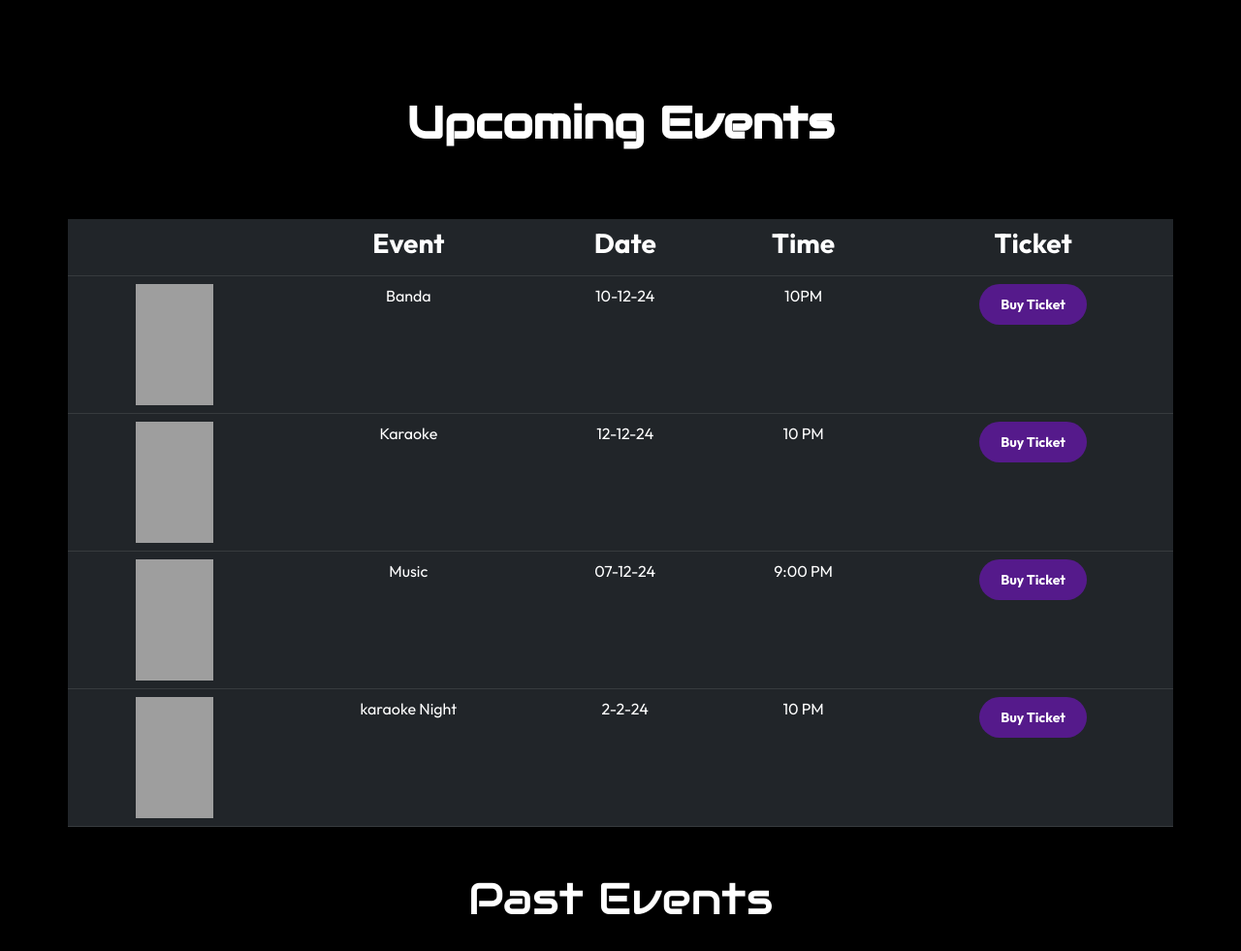
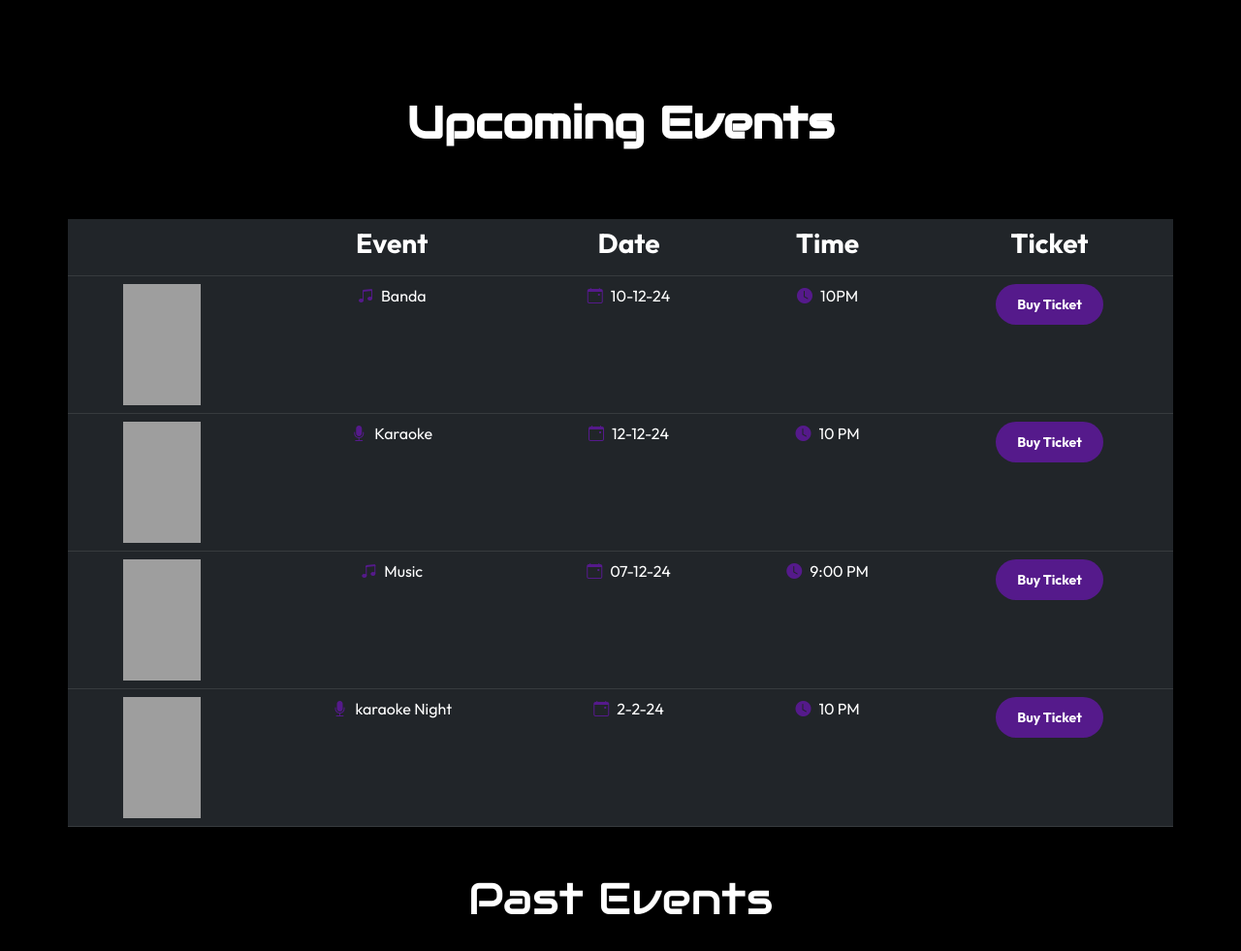
Before and after one commit to J5037/Nightclub_Website, a Flask app: page / in a window 1280 px wide. Shown: the part 801-1782 px from the top of the page at 97% size. Run offline with Flask 3, Linux system fonts and the light colour scheme; data comes from the database, SQL or seed files in the repository; both versions use the stored data as it was after the commit; some libraries are stand-ins or nearby versions; grey boxes are pictures that could not be loaded.

Commit message:
add bs logos to event info

```diff
--- a/templates/index.html
+++ b/templates/index.html
@@ -200,9 +200,13 @@
                                     </div>
 
                                 </th>
-                                <td>{{ event.title }}</td>
-                                <td>{{ event.date }}</td>
-                                <td>{{ event.time}}</td>
+                                {% if 'karaoke' in event.title or 'Karaoke' in event.title %}
+                                <td><i class="custom-icon bi-mic-fill me-2"></i>{{ event.title }}</td>
+                                {% else %}
+                                <td><i class="custom-icon bi-music-note-beamed me-2"></i>{{ event.title }}</td>
+                                {% endif %}
+                                <td><i class="custom-icon bi-calendar-event me-2"></i>{{ event.date }}</td>
+                                <td><i class="custom-icon bi-clock-fill me-2"></i>{{ event.time}}</td>
                                     {% if event.ticket != None %}
                                         <td><a class="custom-btn smoothscroll" href="{{ event.ticket }}">Buy Ticket</a></td>
                                     {% else %}
```
Also changed, not shown: instance/user.db.
